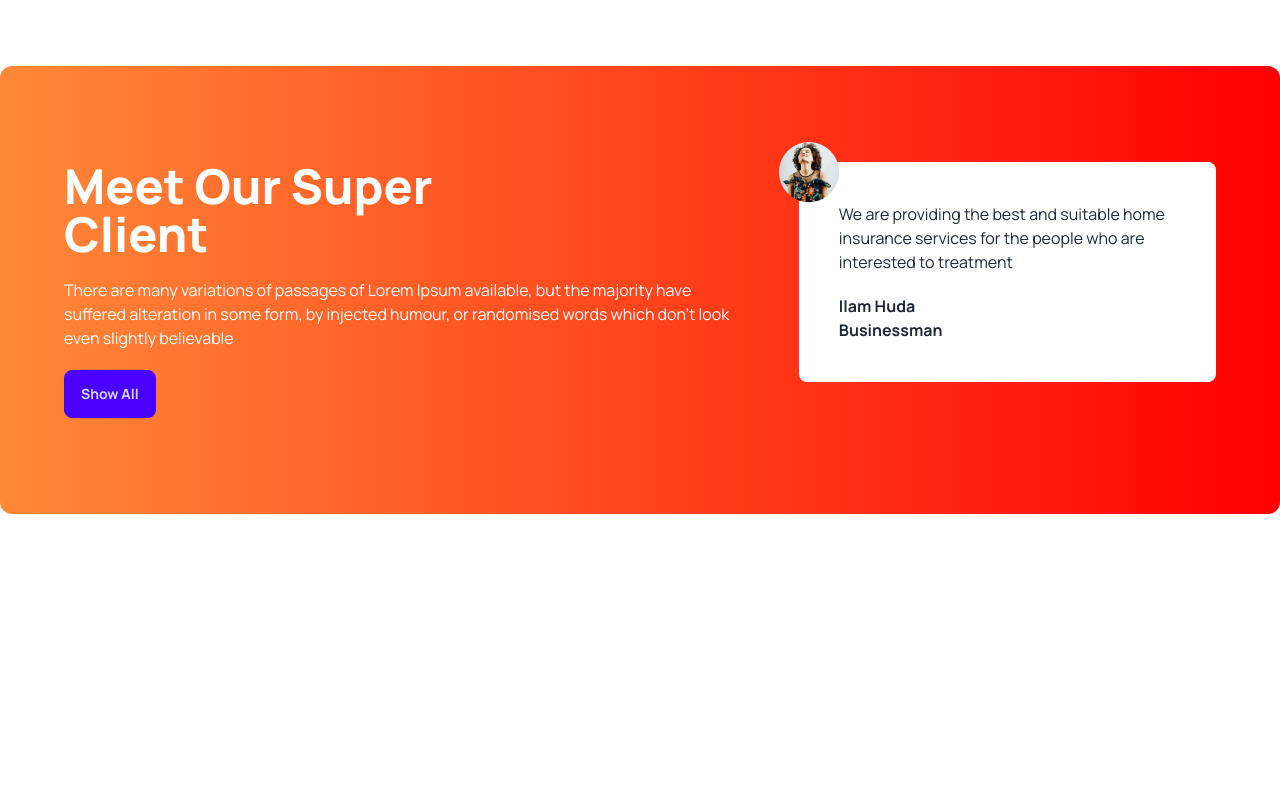
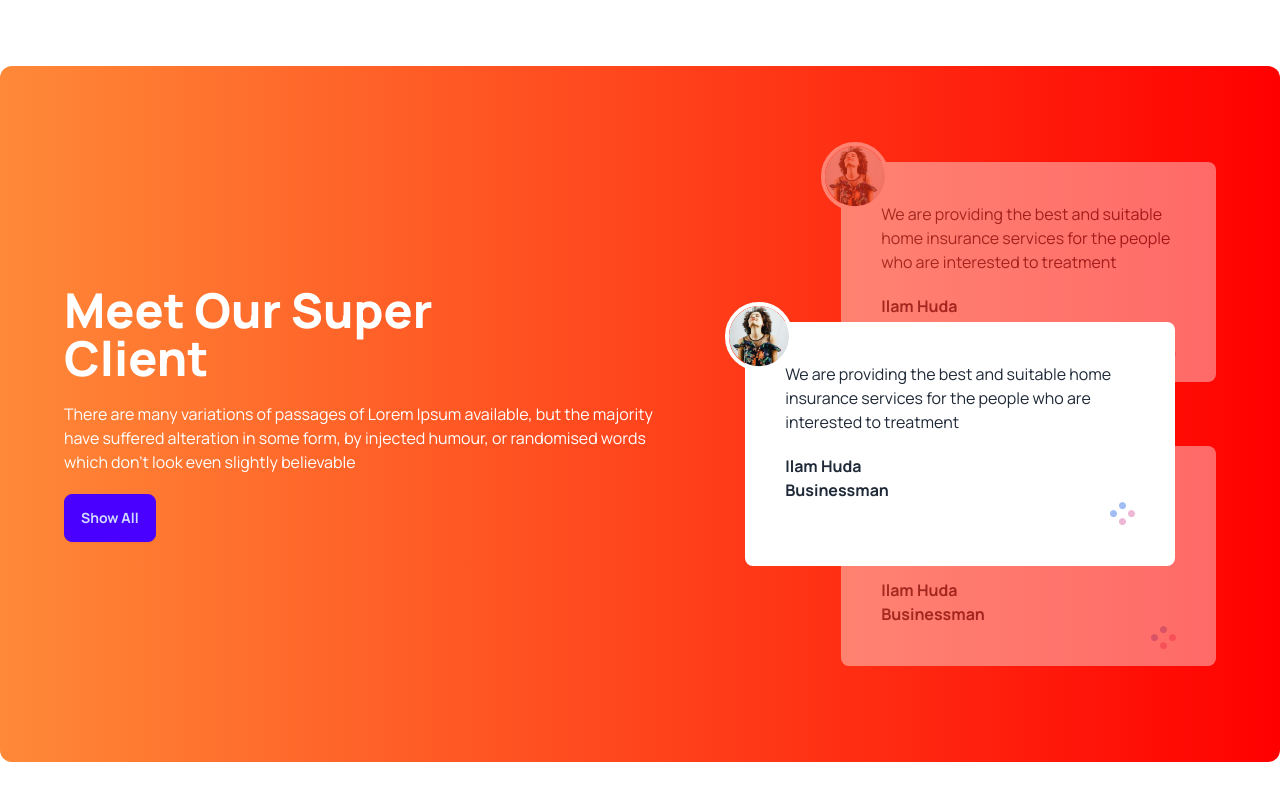
Before and after one commit to nabil0203/tea_house-with_daisy, a plain HTML site: page index.html in a window 1280 px wide. Shown: the part 1721-2521 px from the top of the page. Before the commit the page ends 2331 px from the top, so only its background shows below. Drawn offline with nearby package versions, Linux system fonts and the light colour scheme.

Commit message:
review section done

```diff
--- a/index.html
+++ b/index.html
@@ -143,7 +143,8 @@
 
         <!-- Super client Section -->
         <section class="my-24 flex flex-col lg:flex-row gap-12 rounded-xl bg-gradient-to-r from-[#FF8938] to-[#F00] px-16 py-24">
-            <div class="space-y-5">
+            <div class="flex items-center lg:pr-28">
+                <div class="space-y-5 ">
                     <h2 class="text-5xl font-extrabold text-white">
                         Meet Our Super <br>
                         Client
@@ -156,16 +157,48 @@
                     </p>
                     <button class="btn btn-primary">Show All</button>
                 </div>
-            <div>
-                <!-- Review -->
-                <div class="relative p-10 rounded-lg bg-white">
-                    <img class="absolute -left-5 -top-5" src="images/client.png" alt="">
+            </div>
+
+            <!-- All review -->
+            <div class="relative">
+                <!-- next Review -->
+                <div class="relative z-10 opacity-40 mb-16 p-10 rounded-lg bg-white">
+                    <img class="absolute -left-5 -top-5 border-4 border-white rounded-full" src="images/client.png" alt="">
                     <p>We are providing the best and suitable home
                         insurance services for the people who are
                         interested to treatment
                     </p>
                     <h4 class="font-bold mt-5">Ilam Huda</h4>
                     <p class="font-bold">Businessman</p>
+                    <div class="flex float-end">
+                        <img src="images/circles.png" alt="">
+                    </div>
+                </div>
+                <!-- current Review -->
+                <div class="absolute z-20 top-40 lg:-left-24 lg:w-[430px] p-10 rounded-lg bg-white">
+                    <img class="absolute -left-5 -top-5 border-4 border-white rounded-full" src="images/client.png" alt="">
+                    <p>We are providing the best and suitable home
+                        insurance services for the people who are
+                        interested to treatment
+                    </p>
+                    <h4 class="font-bold mt-5">Ilam Huda</h4>
+                    <p class="font-bold">Businessman</p>
+                    <div class="flex float-end">
+                        <img src="images/circles.png" alt="">
+                    </div>
+                </div>
+                <!-- previous Review -->
+                <div class="opacity-40 z-10 relative p-10 rounded-lg bg-white">
+                    <img class="absolute -left-5 -top-5 border-4 border-white rounded-full" src="images/client.png" alt="">
+                    <p>We are providing the best and suitable home
+                        insurance services for the people who are
+                        interested to treatment
+                    </p>
+                    <h4 class="font-bold mt-5">Ilam Huda</h4>
+                    <p class="font-bold">Businessman</p>
+                    <div class="flex float-end">
+                        <img src="images/circles.png" alt="">
+                    </div>
                 </div>
             </div>
         </section>
```
Lines whose indentation alone changed are shown as unchanged.
